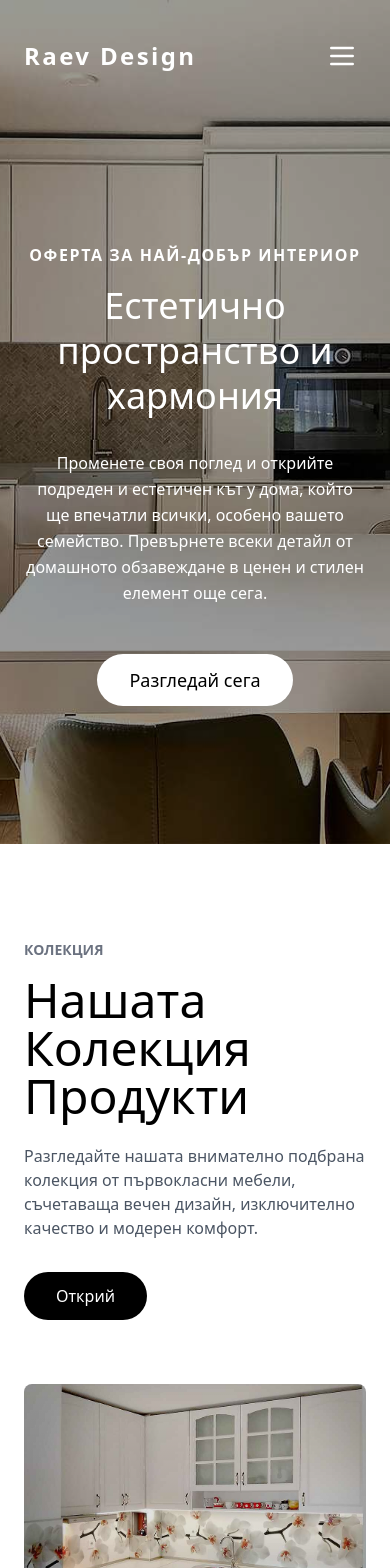
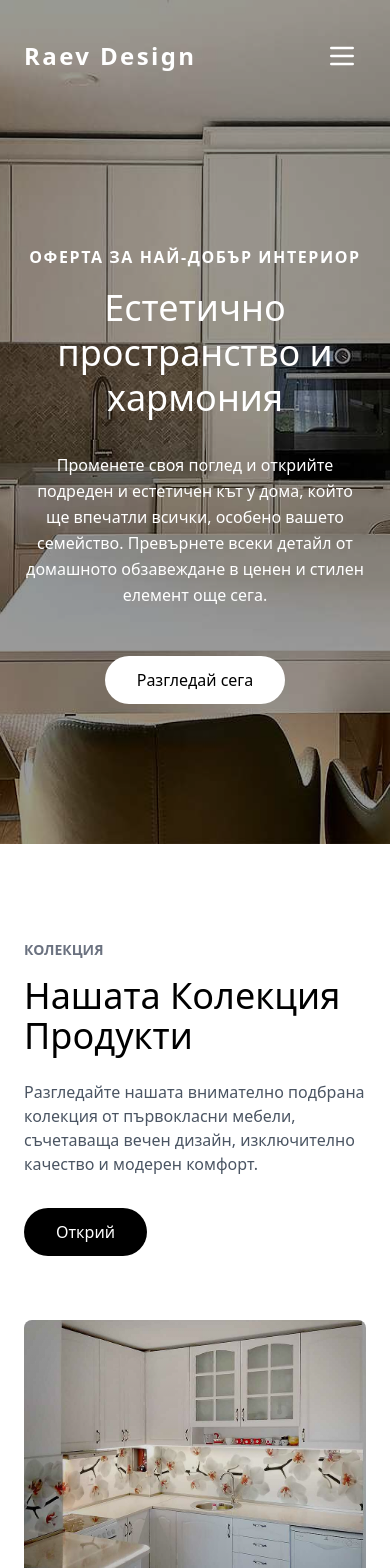
Before and after one commit to Miroslav03/Furniture-Web, a Next.js app in the folder furniture-web/: page / in a window 390 px wide. Shown: the top 1568 px of the page. Built offline with nearby package versions, Linux system fonts and the light colour scheme.

Commit message:
Fix: Home: text-size

```diff
--- a/furniture-web/src/components/Home/AboutSection.jsx
+++ b/furniture-web/src/components/Home/AboutSection.jsx
@@ -71,7 +71,7 @@ export const AboutSection = () => {
                     </motion.h3>
 
                     <motion.h2
-                        className="text-4xl md:text-5xl font-light leading-tight mb-8"
+                        className="text-4xl sm:text-5xl font-light leading-tight mb-8"
                         variants={fadeInUp}
                     >
                         Изработваме качествени мебели
@@ -81,7 +81,7 @@ export const AboutSection = () => {
                     </motion.h2>
 
                     <motion.p
-                        className="text-lg text-gray-600 mb-12 max-w-2xl mx-auto lg:mx-0"
+                        className="text-md sm:text-lg text-gray-600 mb-12 max-w-2xl mx-auto lg:mx-0"
                         variants={fadeInUp}
                     >
                         Изработваме мебели, които съчетават стил, комфорт и
@@ -91,7 +91,7 @@ export const AboutSection = () => {
 
                     <Link href={"/about"}>
                         <motion.button
-                            className="bg-black text-white px-8 py-3 rounded-full hover:bg-gray-800 transition-colors text-lg font-medium"
+                            className="bg-black text-white px-8 py-3 rounded-full hover:bg-gray-800 transition-colors text-md sm:text-lg font-medium"
                             variants={fadeInUp}
                             whileHover={{ scale: 1.05 }}
                             whileTap={{ scale: 0.95 }}
--- a/furniture-web/src/components/Home/CTASection.jsx
+++ b/furniture-web/src/components/Home/CTASection.jsx
@@ -27,7 +27,7 @@ export const CTASection = () => {
                 </motion.h2>
 
                 <motion.p
-                    className="text-lg mb-12 max-w-xl mx-auto"
+                    className="text-md sm:text-lg mb-12 max-w-xl mx-auto"
                     variants={{ hidden: { opacity: 0, y: 30 }, visible: { opacity: 1, y: 0, transition: { duration: 1, delay: 0.4 } } }}
                 >
                     Открийте изключително майсторство и съвременен дизайн, които
@@ -39,7 +39,7 @@ export const CTASection = () => {
                     variants={{ hidden: { opacity: 0, y: 20 }, visible: { opacity: 1, y: 0, transition: { duration: 1, delay: 0.6 } } }}
                 >
                     <motion.button
-                        className="bg-white text-black px-8 py-3 rounded-full hover:bg-gray-200 transition-colors text-lg font-medium"
+                        className="bg-white text-black px-8 py-3 rounded-full hover:bg-gray-200 transition-colors text-md sm:text-lg font-medium"
                         whileHover={{ scale: 1.05 }}
                         whileTap={{ scale: 0.95 }}
                     >
--- a/furniture-web/src/components/Home/Hero.jsx
+++ b/furniture-web/src/components/Home/Hero.jsx
@@ -64,7 +64,7 @@ const HeroSection = () => {
                         animate={{ opacity: 1, scale: 1 }}
                         transition={{ duration: 0.8, ease: "easeOut", delay: 0.8 }}
                         onClick={scrollToProducts}
-                        className="bg-white text-black px-8 py-3 rounded-full hover:bg-gray-100 transition-colors text-lg font-medium"
+                        className="bg-white text-black px-8 py-3 rounded-full hover:bg-gray-100 transition-colors text-md sm:text-lg font-medium"
                     >
                         Разгледай сега
                     </motion.button>
--- a/furniture-web/src/components/Home/ProductCollection.jsx
+++ b/furniture-web/src/components/Home/ProductCollection.jsx
@@ -58,7 +58,7 @@ const ProductCollection = () => {
                 <motion.h3 className="text-sm font-semibold text-gray-500 mb-4">
                     КОЛЕКЦИЯ
                 </motion.h3>
-                <motion.h2 className="text-5xl font-light mb-6">
+                <motion.h2 className="text-4xl sm:text-5xl font-light mb-6">
                     Нашата Колекция Продукти
                 </motion.h2>
                 <motion.p className="text-gray-600 mb-8">
--- a/furniture-web/src/components/Layout/Footer.jsx
+++ b/furniture-web/src/components/Layout/Footer.jsx
@@ -43,7 +43,7 @@ export const Footer = () => {
             </div>
           </div>
 
-          <div className="border-t pt-8 text-center text-gray-600">
+          <div className="border-t pt-8 text-center text-gray-600 text-sm sm:text-md">
             <p>Copyright © 2025 Raev Design | Powered by Raev Design</p>
           </div>
         </div>
```
